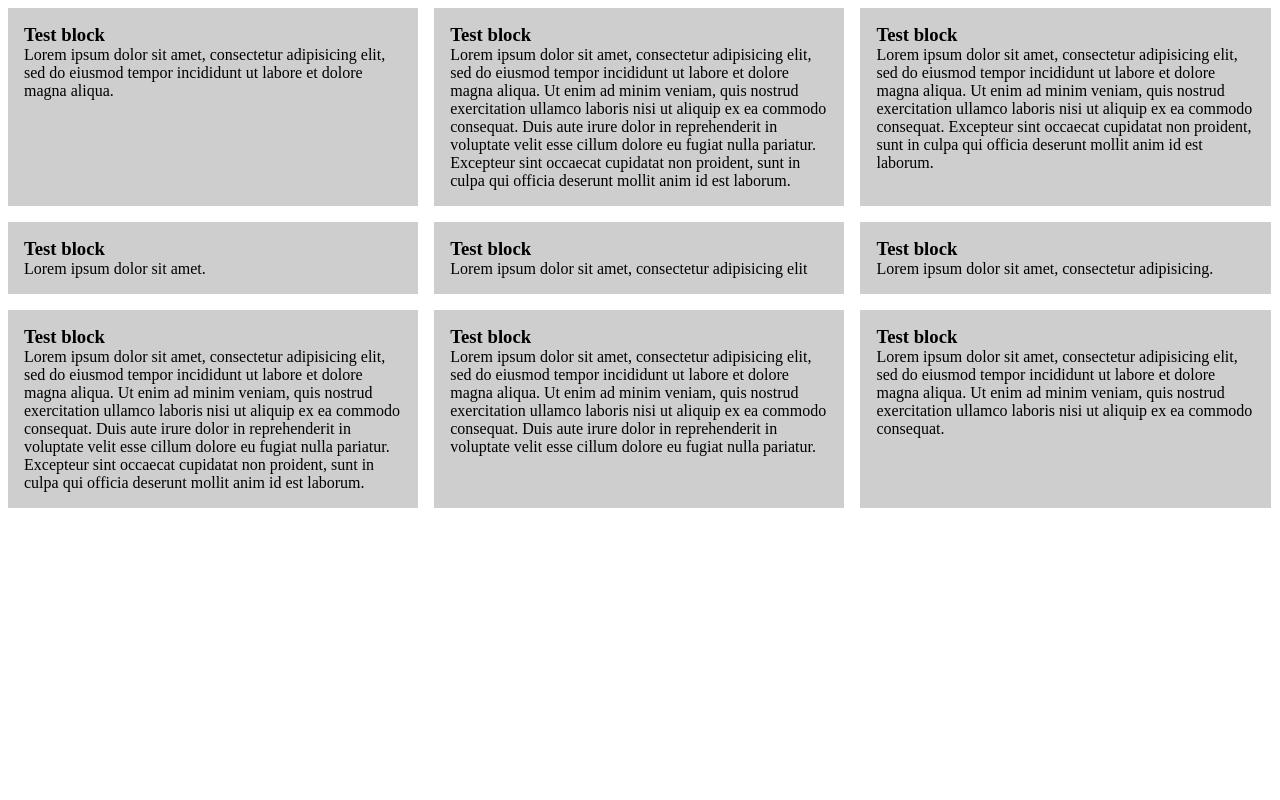
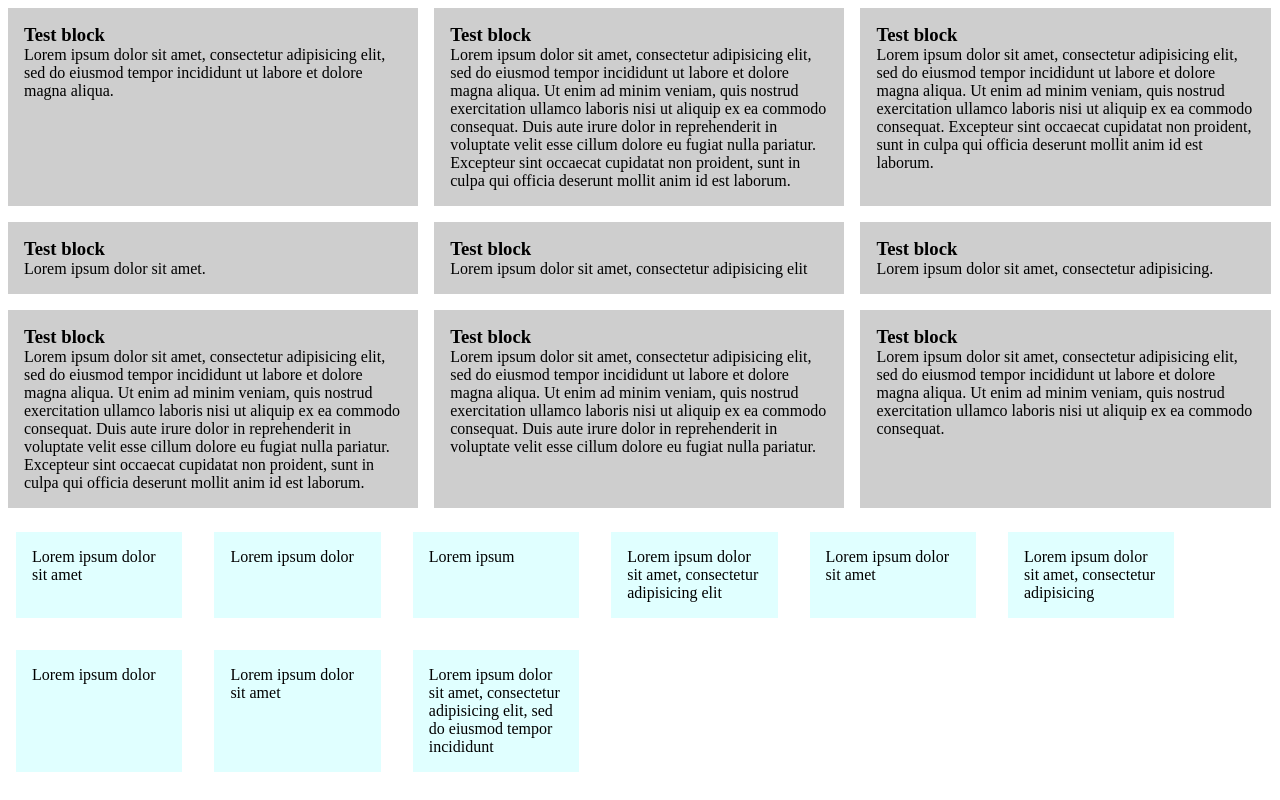
Before and after one commit to grahamlicence/equalheights, a plain HTML site: page index.html in a window 1280 px wide. Drawn offline with nearby package versions, Linux system fonts and the light colour scheme.

Commit message:
additional example added

```diff
--- a/index.html
+++ b/index.html
@@ -11,6 +11,13 @@
 		}
 		.block-content {
 			background: #cecece;
+			padding: 1em;
+		}
+		.additional-content {
+			background: #E0FFFF;
+			width: 13%;
+			float: left;
+			margin: 1em;
 			padding: 1em;
 		}
 	</style>
@@ -102,6 +109,37 @@
 		</div>
 	</div>
 
+
+	<div class="wrapper equal-heights" data-equal-heights-target="additional-content">
+		<p class="additional-content">
+			Lorem ipsum dolor sit amet
+		</p>
+		<p class="additional-content">
+			Lorem ipsum dolor
+		</p>
+		<p class="additional-content">
+			Lorem ipsum
+		</p>
+		<p class="additional-content">
+			Lorem ipsum dolor sit amet, consectetur adipisicing elit
+		</p>
+		<p class="additional-content">
+			Lorem ipsum dolor sit amet
+		</p>
+		<p class="additional-content">
+			Lorem ipsum dolor sit amet, consectetur adipisicing
+		</p>
+		<p class="additional-content">
+			Lorem ipsum dolor
+		</p>
+		<p class="additional-content">
+			Lorem ipsum dolor sit amet
+		</p>
+		<p class="additional-content">
+			Lorem ipsum dolor sit amet, consectetur adipisicing elit, sed do eiusmod tempor incididunt
+		</p>
+	</div>
+
 	<script src="//ajax.googleapis.com/ajax/libs/jquery/1.10.2/jquery.min.js"></script>
 	<script src="equalheights.js"></script>
 </body>
```
